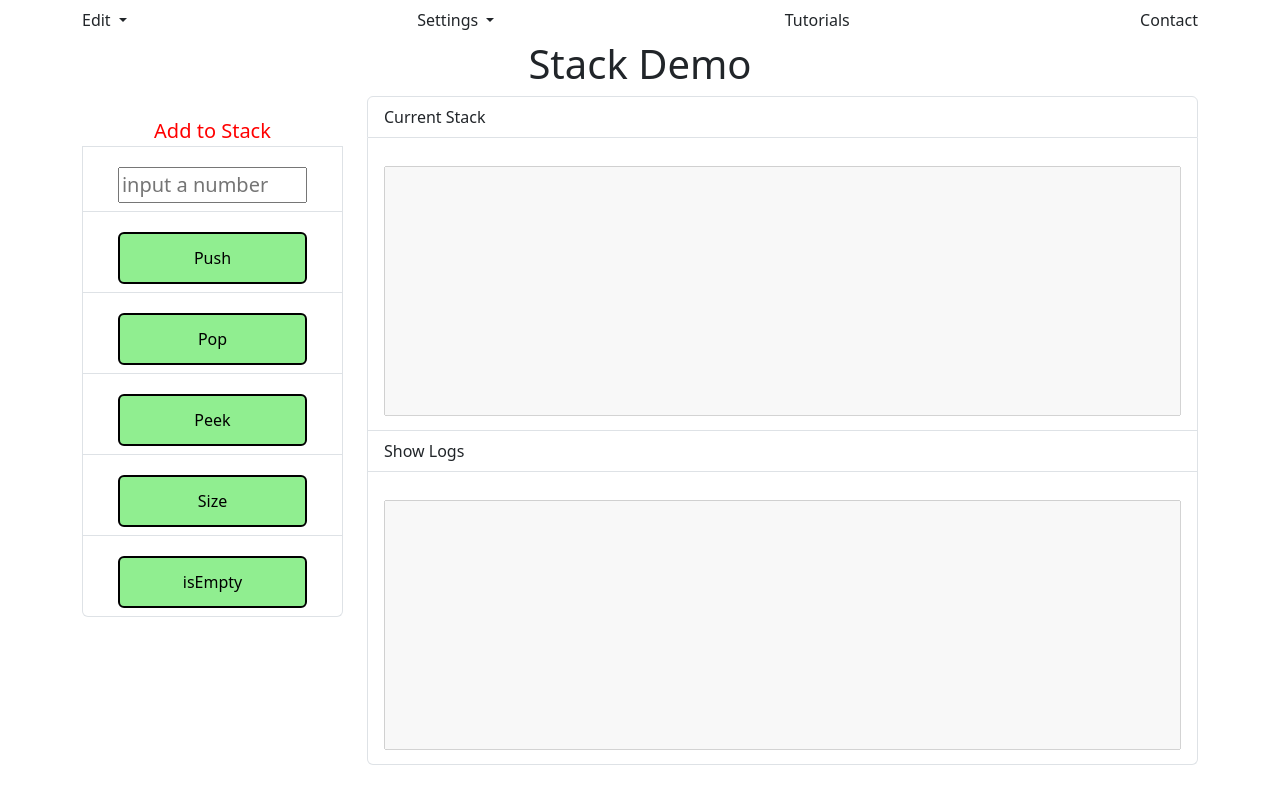
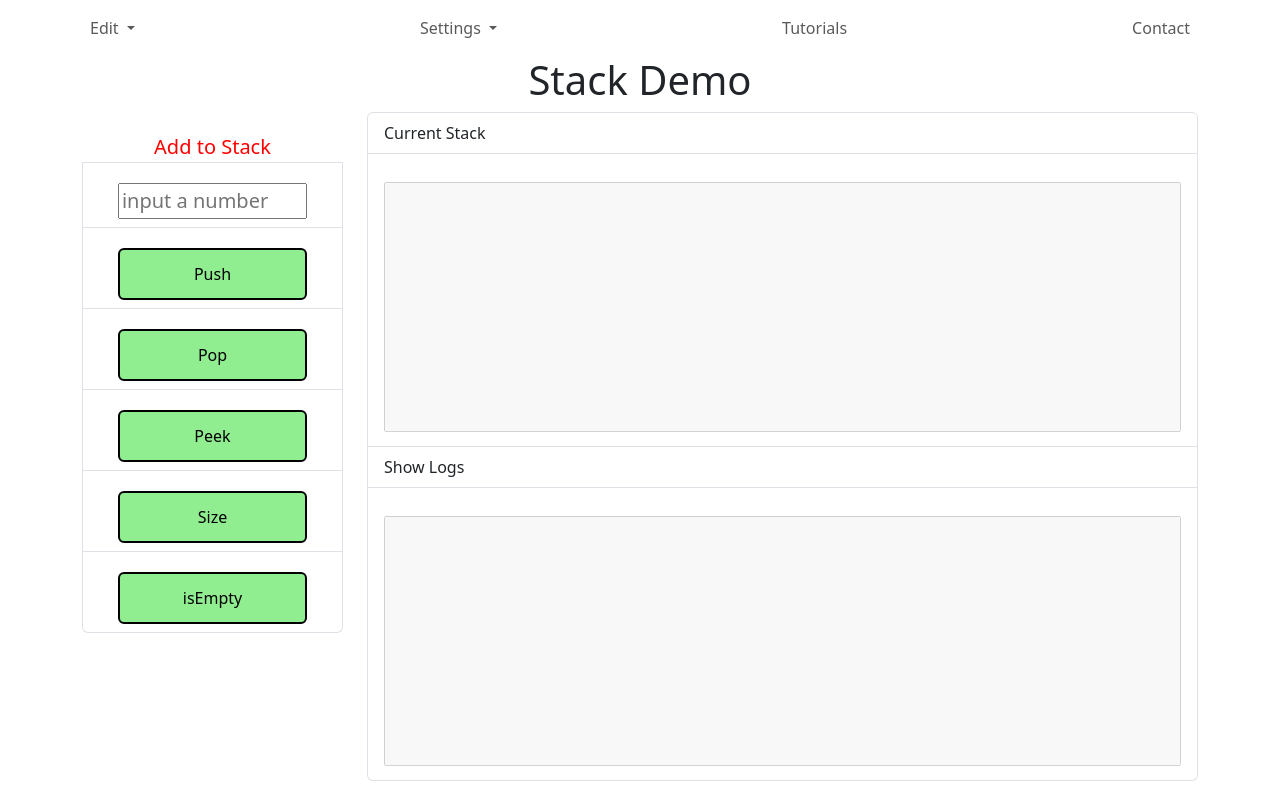
Before and after one commit to tsnicholas/StackDemo, a plain HTML site: page Project1.html in a window 1280 px wide. Drawn offline with nearby package versions, Linux system fonts and the light colour scheme.

Commit message:
Refactor navbar

```diff
--- a/Project1.html
+++ b/Project1.html
@@ -7,9 +7,9 @@
     <title>CS445 Project1</title>
   </head>
   <body>
-    <nav class="navbar navbar-expand-lg navbar-light">
-      <div class="container-xl">
-        <div class="nav-item dropdown">
+    <nav class="navbar navbar-expand-lg mx-3">
+      <div class="container-sm">
+        <div class="navbar-nav nav-item dropdown">
           <a class="nav-link dropdown-toggle" href="#" id="editDropDownMenu" data-bs-toggle="dropdown" aria-haspopup>
             Edit
           </a>
@@ -23,7 +23,7 @@
             <a class="dropdown-item" href="#">Clear Log</a>
           </div>
         </div>
-        <div class="nav-item">
+        <div class="navbar-nav nav-item dropdown">
           <a class="nav-link dropdown-toggle" href="#" id="settingsDropDownMenu" data-bs-toggle="dropdown" aria-haspopup>
             Settings
           </a>
@@ -78,10 +78,10 @@
             </div>
           </div>
         </div>
-        <div class="nav-item">
+        <div class="navbar-nav nav-item">
           <a class="nav-link" href="#">Tutorials</a>
         </div>
-        <div class="nav-item">
+        <div class="navbar-nav nav-item">
           <a class="nav-link" href="#">Contact</a>
         </div>
       </div>
```
